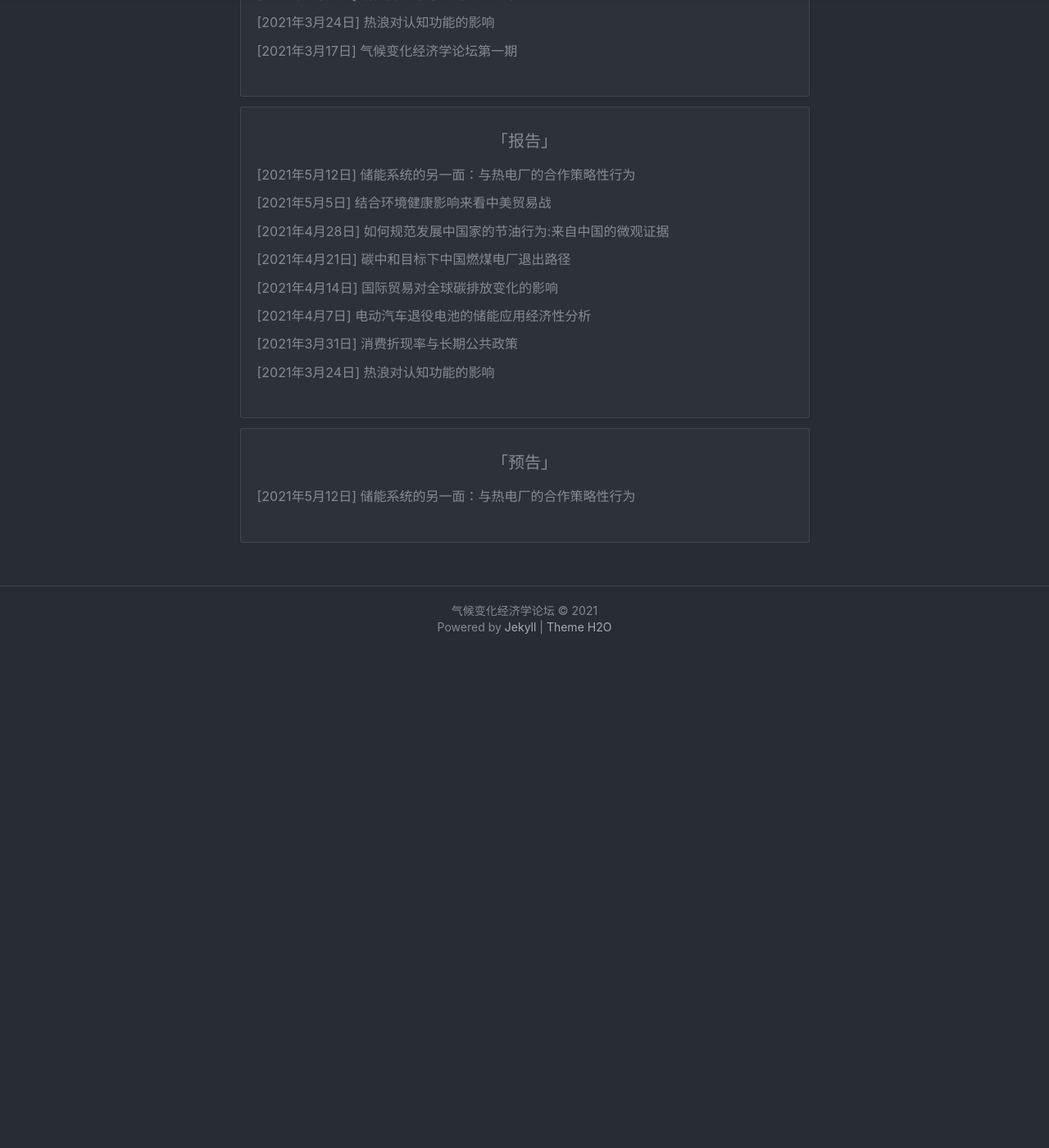
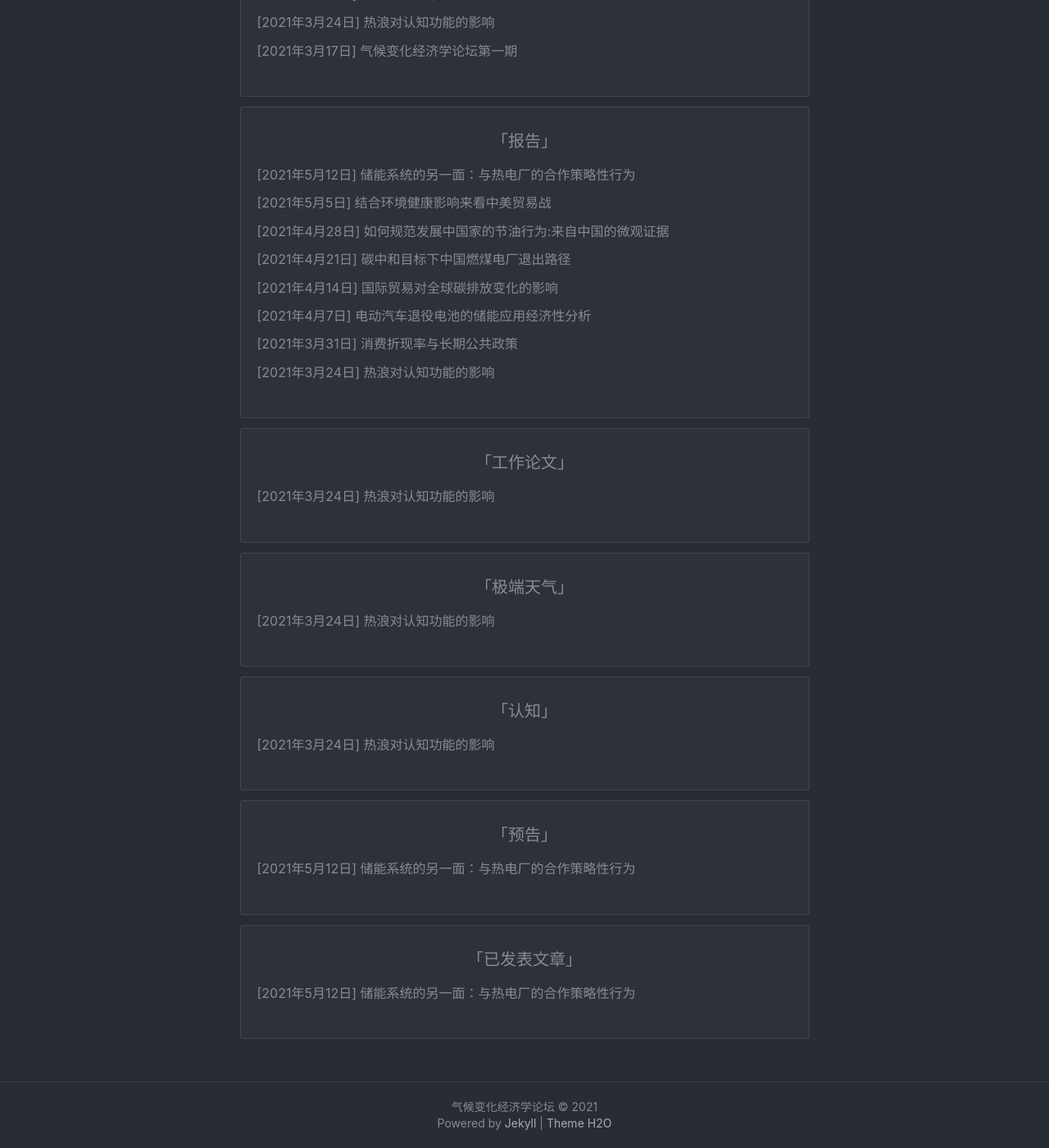
Before and after one commit to Climate-Economics/climate-economics.github.io, a Jekyll site: the page built from tags.html, in a window 1280 px wide and 1400 px high, scrolled down 1200 px. Shown: the whole window at 82% size. Built offline with Jekyll 4.4.1, drawn with Linux system fonts in a browser that asks for light colours; nearby versions of some CDN libraries; a style sheet for code colours, icons or effects is not loaded; before the commit the page ends 1995 px from its top, so only the background shows below that.

Commit message:
update keywords for events

```diff
--- a/_posts/2021-03-24-zhangxin.md
+++ b/_posts/2021-03-24-zhangxin.md
@@ -3,7 +3,7 @@ layout: post
 title: '[2021年3月24日] 热浪对认知功能的影响'
 subtitle: 张欣博士, 北京师范大学统计学院副教授
 date: 2021-03-24
-tags: 报告 往期 中文
+tags: 报告 往期 中文 工作论文 极端天气 认知
 cover: 'assets/img/2021-03-24-zhangxin/cover.png'
 ---
 
--- a/_posts/2021-05-12-shanrui.md
+++ b/_posts/2021-05-12-shanrui.md
@@ -3,7 +3,7 @@ layout: post
 title: '[2021年5月12日] 储能系统的另一面：与热电厂的合作策略性行为'
 subtitle:  '单瑞，北卡罗来纳大学教堂山分校博士生研究生'
 date: 2021-05-06
-tags: 报告 预告 中文
+tags: 报告 预告 中文 已发表文章
 cover: 'assets/img/2021-05-12-shanrui/cover.png'
 ---
 
```
